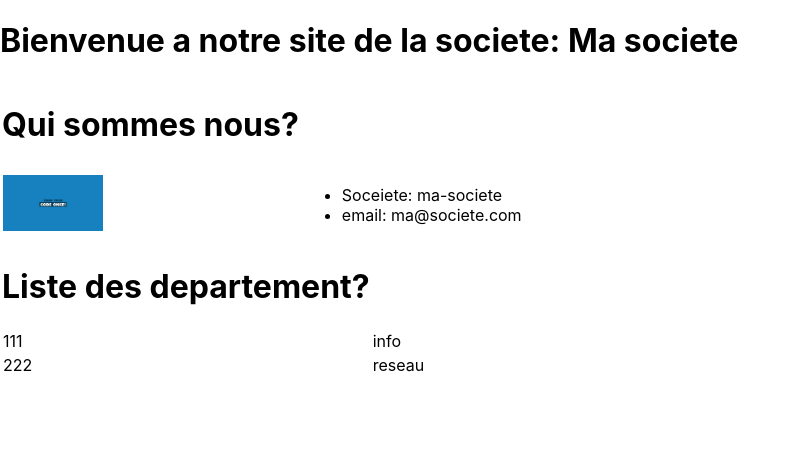
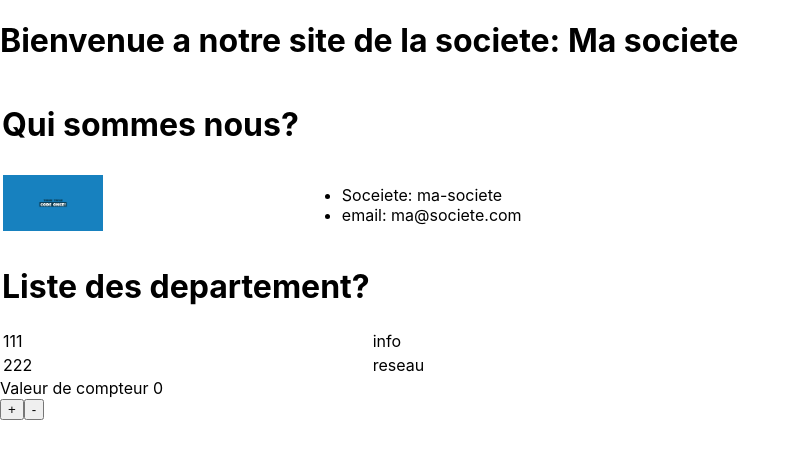
Before and after one commit to zettabyte920/FullstackJS_orange, a React (Create React App) app: page / in a window 1280 px wide. Shown: the top 458 px of the page, without its empty margins (0-801 px from the left). Built offline with nearby package versions, Linux system fonts and the light colour scheme.

Commit message:
tasli7 :))

```diff
--- a/src/App.js
+++ b/src/App.js
@@ -10,6 +10,7 @@ function App() {
     <>
       <Accueil />
       <Presentation />
+      <Ex1 />
     </>
   );
 }
--- a/src/components/ex1.js
+++ b/src/components/ex1.js
@@ -7,10 +7,10 @@ class Ex1 extends React.Component {
         }
     }
     increment = () => {
-        this.state.count = this.state.count + 1
+        this.setState({ count: this.state.count + 1 })
     }
     decrement = () => {
-        this.state.count = this.state.count - 1
+        this.setState({ count: this.state.count - 1 })
     }
     render() {
         return (
```
